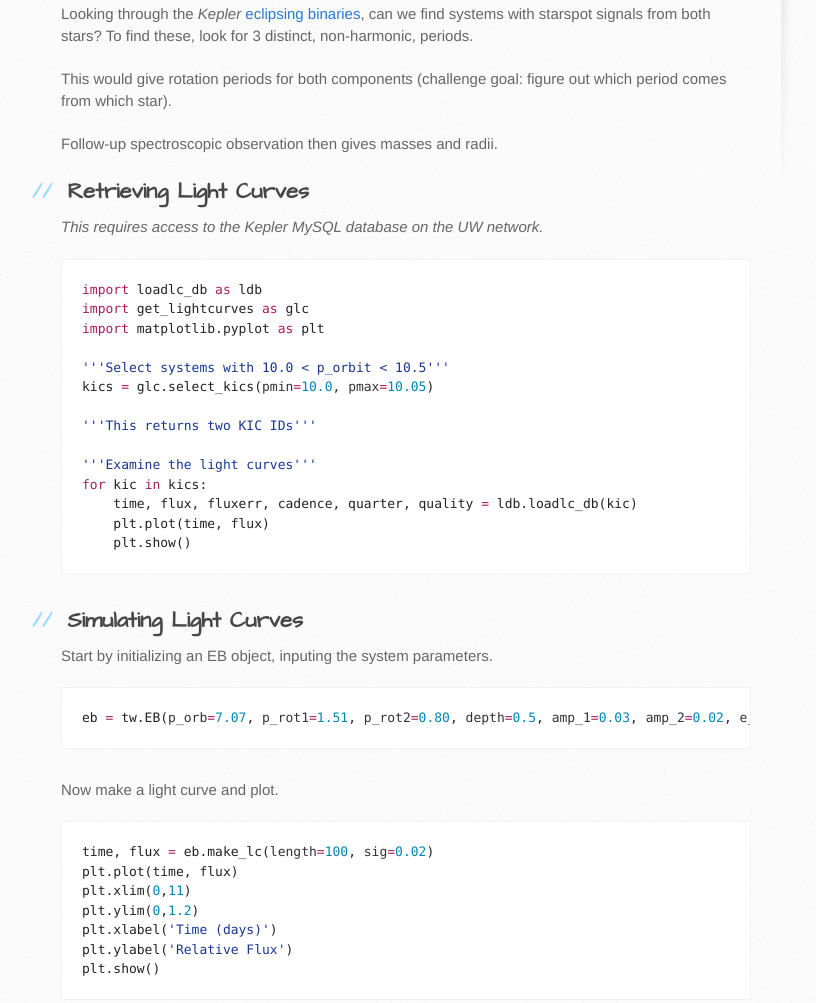
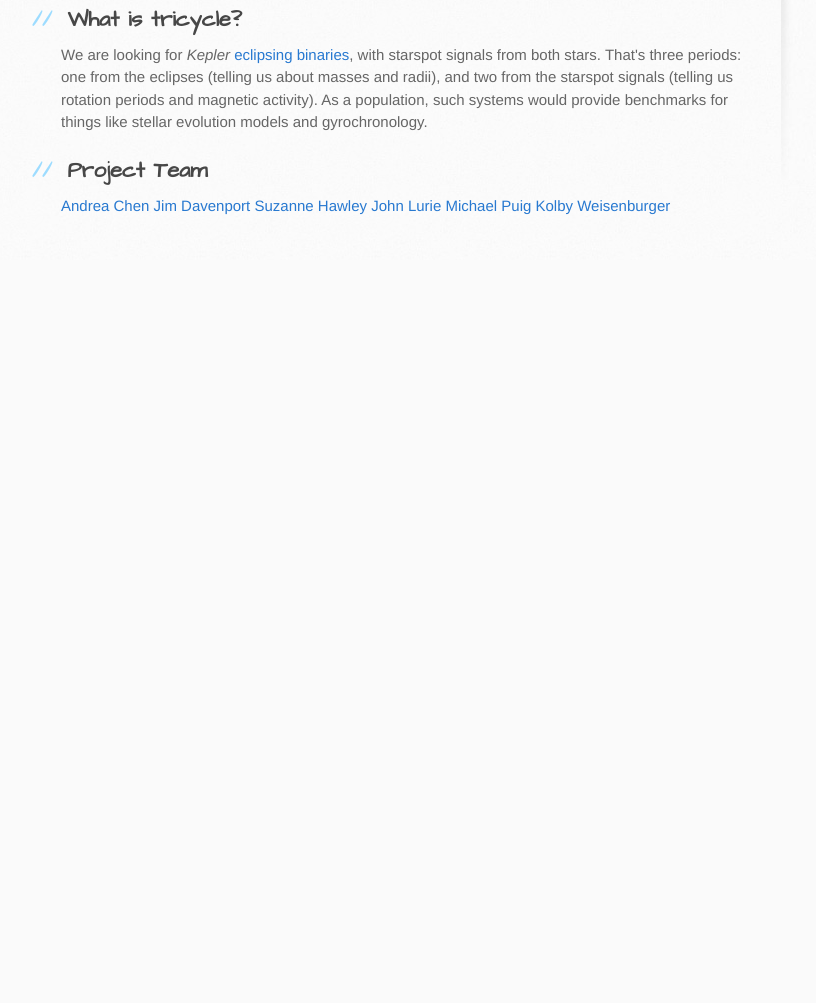
Before and after one commit to kvyh/tricycle, a plain HTML site: page index.html in a window 1280 px wide. Shown: the part 556-1559 px from the top of the page, without its empty margins (109-925 px from the left). After the commit the page ends 816 px from the top, so only its background shows below. Drawn offline with Linux system fonts and the light colour scheme.

Commit message:
Create gh-pages branch via GitHub

```diff
--- a/index.html
+++ b/index.html
@@ -30,75 +30,20 @@
         <section id="main-content">
           <p><img src="http://staff.washington.edu/lurie/tricycle.gif" alt="tricycle logo"></p>
 
-<p>Looking through the <em>Kepler</em> <a href="http://keplerebs.villanova.edu">eclipsing binaries</a>, can we find systems with starspot signals from both stars? To find these, look for 3 distinct, non-harmonic, periods.</p>
+<h2>
+<a id="what-is-tricycle" class="anchor" href="#what-is-tricycle" aria-hidden="true"><span class="octicon octicon-link"></span></a>What is tricycle?</h2>
 
-<p>This would give rotation periods for both components (challenge goal: figure out which period comes from which star).</p>
-
-<p>Follow-up spectroscopic observation then gives masses and radii.</p>
+<p>We are looking for <em>Kepler</em> <a href="http://keplerebs.villanova.edu">eclipsing binaries</a>, with starspot signals from both stars. That's three periods: one from the eclipses (telling us about masses and radii), and two from the starspot signals (telling us rotation periods and magnetic activity). As a population, such systems would provide benchmarks for things like stellar evolution models and gyrochronology.</p>
 
 <h2>
-<a id="retrieving-light-curves" class="anchor" href="#retrieving-light-curves" aria-hidden="true"><span class="octicon octicon-link"></span></a>Retrieving Light Curves</h2>
+<a id="project-team" class="anchor" href="#project-team" aria-hidden="true"><span class="octicon octicon-link"></span></a>Project Team</h2>
 
-<p><em>This requires access to the Kepler MySQL database on the UW network.</em></p>
-
-<div class="highlight highlight-source-python"><pre><span class="pl-k">import</span> loadlc_db <span class="pl-k">as</span> ldb
-<span class="pl-k">import</span> get_lightcurves <span class="pl-k">as</span> glc
-<span class="pl-k">import</span> matplotlib.pyplot <span class="pl-k">as</span> plt
-
-<span class="pl-s"><span class="pl-pds">'''</span>Select systems with 10.0 &lt; p_orbit &lt; 10.5<span class="pl-pds">'''</span></span>
-kics <span class="pl-k">=</span> glc.select_kics(<span class="pl-smi">pmin</span><span class="pl-k">=</span><span class="pl-c1">10.0</span>, <span class="pl-smi">pmax</span><span class="pl-k">=</span><span class="pl-c1">10.05</span>)
-
-<span class="pl-s"><span class="pl-pds">'''</span>This returns two KIC IDs<span class="pl-pds">'''</span></span>
-
-<span class="pl-s"><span class="pl-pds">'''</span>Examine the light curves<span class="pl-pds">'''</span></span>
-<span class="pl-k">for</span> kic <span class="pl-k">in</span> kics:
-    time, flux, fluxerr, cadence, quarter, quality <span class="pl-k">=</span> ldb.loadlc_db(kic)
-    plt.plot(time, flux)
-    plt.show() </pre></div>
-
-<h2>
-<a id="simulating-light-curves" class="anchor" href="#simulating-light-curves" aria-hidden="true"><span class="octicon octicon-link"></span></a>Simulating Light Curves</h2>
-
-<p>Start by initializing an EB object, inputing the system parameters.</p>
-
-<div class="highlight highlight-source-python"><pre>eb <span class="pl-k">=</span> tw.EB(<span class="pl-smi">p_orb</span><span class="pl-k">=</span><span class="pl-c1">7.07</span>, <span class="pl-smi">p_rot1</span><span class="pl-k">=</span><span class="pl-c1">1.51</span>, <span class="pl-smi">p_rot2</span><span class="pl-k">=</span><span class="pl-c1">0.80</span>, <span class="pl-smi">depth</span><span class="pl-k">=</span><span class="pl-c1">0.5</span>, <span class="pl-smi">amp_1</span><span class="pl-k">=</span><span class="pl-c1">0.03</span>, <span class="pl-smi">amp_2</span><span class="pl-k">=</span><span class="pl-c1">0.02</span>, <span class="pl-smi">e_dur</span><span class="pl-k">=</span><span class="pl-c1">0.4</span>)</pre></div>
-
-<p>Now make a light curve and plot.</p>
-
-<div class="highlight highlight-source-python"><pre>time, flux <span class="pl-k">=</span> eb.make_lc(<span class="pl-smi">length</span><span class="pl-k">=</span><span class="pl-c1">100</span>, <span class="pl-smi">sig</span><span class="pl-k">=</span><span class="pl-c1">0.02</span>)
-plt.plot(time, flux)
-plt.xlim(<span class="pl-c1">0</span>,<span class="pl-c1">11</span>)
-plt.ylim(<span class="pl-c1">0</span>,<span class="pl-c1">1.2</span>)
-plt.xlabel(<span class="pl-s"><span class="pl-pds">'</span>Time (days)<span class="pl-pds">'</span></span>)
-plt.ylabel(<span class="pl-s"><span class="pl-pds">'</span>Relative Flux<span class="pl-pds">'</span></span>)
-plt.show()</pre></div>
-
-<p><img src="https://github.com/StellarArmy/tricycle/blob/master/plots/lightcurve.png" alt="Example Light Curve"></p>
-
-<h3>
-<a id="parameters" class="anchor" href="#parameters" aria-hidden="true"><span class="octicon octicon-link"></span></a>Parameters</h3>
-
-<hr>
-
-<ul>
-<li>
-<code>p_orb</code> : float - Orbital period in days<br>
-</li>
-<li>
-<code>p_rot1</code> : float - Rotation period of star 1</li>
-<li>
-<code>p_rot2</code> : float - Rotation period of star 2</li>
-<li>
-<code>depth</code> : float - Eclipse depth</li>
-<li>
-<code>amp_1</code> : float - Spot amplitude of star 1</li>
-<li>
-<code>amp 2</code> : Spot amplitude of star 2</li>
-<li>
-<code>e_dur</code> : Eclipse duration in days</li>
-<li>
-<code>sc</code> : Default is for long cadence, set to <code>True</code> for short cadence</li>
-</ul>
+<p><a href="https://github.com/andyblueyo">Andrea Chen</a>
+<a href="https://github.com/jradavenport">Jim Davenport</a>
+<a href="https://github.com/adleorocks">Suzanne Hawley</a>
+<a href="https://github.com/jlurie">John Lurie</a>
+<a href="https://github.com/mpuighol">Michael Puig</a>
+<a href="https://github.com/kolbylyn">Kolby Weisenburger</a></p>
         </section>
 
         <aside id="sidebar">
```
Also changed, not shown: params.json (+1 -1 lines).
